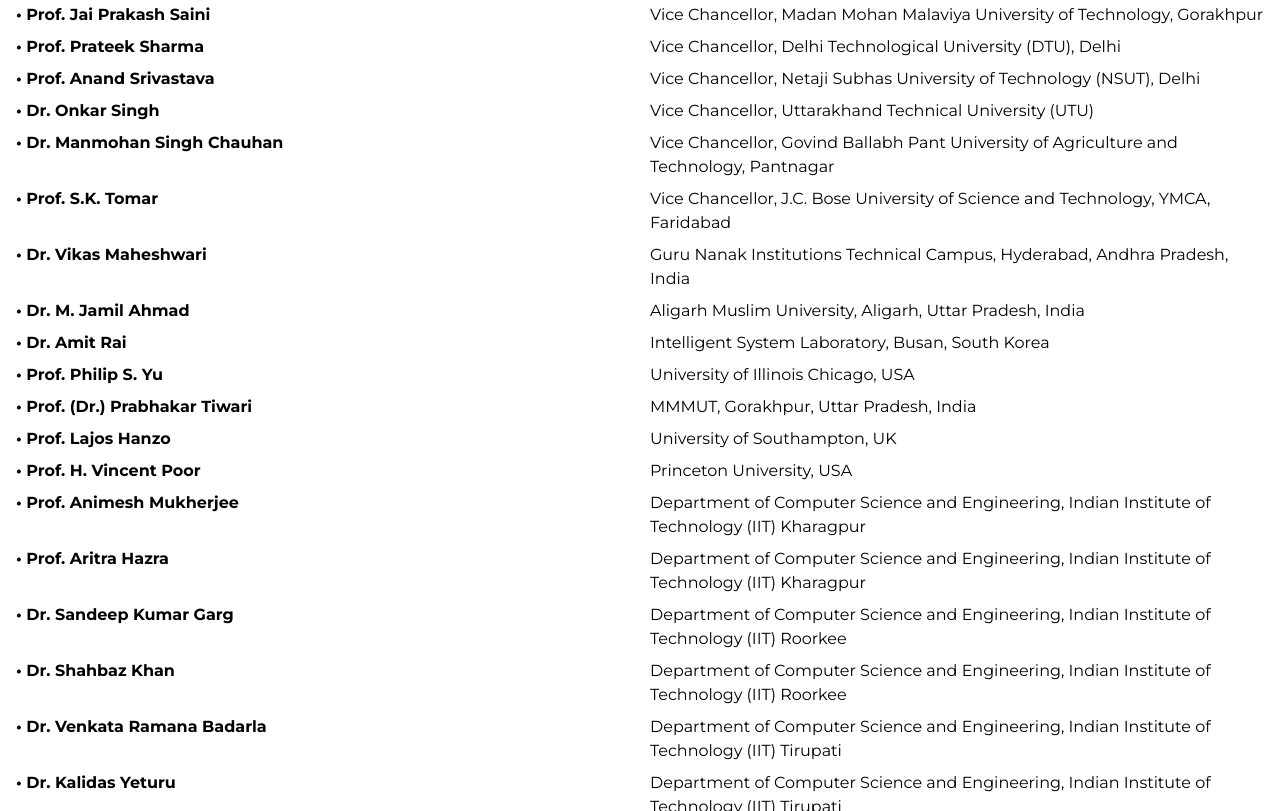
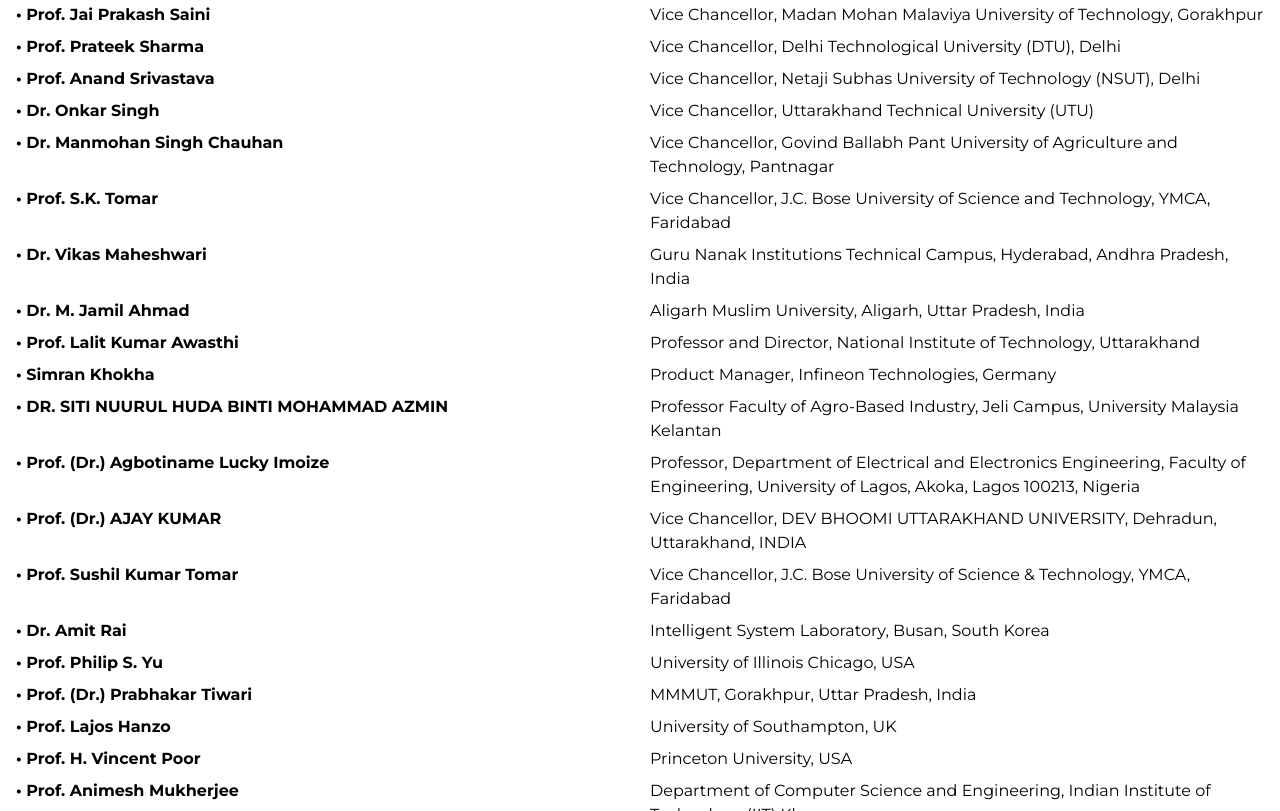
Before and after one commit to siddhant0022/i3cset-2025, a website: page committee.html in a window 1280 px wide. Shown: the part 537-1348 px from the top of the page. Drawn offline with nearby package versions, Linux system fonts and the light colour scheme.

Commit message:
Updated advisory committee in  committee.html

```diff
--- a/committee.html
+++ b/committee.html
@@ -99,6 +99,25 @@
 
 <div class="font-bold">• Dr. M. Jamil Ahmad</div>
 <div>Aligarh Muslim University, Aligarh, Uttar Pradesh, India</div>
+
+<div class="font-bold">• Prof. Lalit Kumar Awasthi</div>
+<div>Professor and Director, National Institute of Technology, Uttarakhand</div>
+
+<div class="font-bold">• Simran Khokha</div>
+<div>Product Manager, Infineon Technologies, Germany</div>
+
+<div class="font-bold">• DR. SITI NUURUL HUDA BINTI MOHAMMAD AZMIN</div>
+<div>Professor	Faculty of Agro-Based Industry, Jeli Campus, University Malaysia Kelantan</div>
+
+<div class="font-bold">• Prof. (Dr.) Agbotiname Lucky Imoize</div>
+<div>Professor, Department of Electrical and Electronics Engineering, Faculty of Engineering, University of Lagos, Akoka, Lagos 100213, Nigeria</div>
+
+<div class="font-bold">• Prof. (Dr.) AJAY KUMAR </div>
+<div> Vice Chancellor, DEV BHOOMI UTTARAKHAND UNIVERSITY, Dehradun, Uttarakhand, INDIA</div>
+
+<div class="font-bold">• Prof. Sushil Kumar Tomar </div>
+<div> Vice Chancellor, J.C. Bose University of Science & Technology, YMCA, Faridabad</div>
+
 
 <div class="font-bold">• Dr. Amit Rai</div>
 <div>Intelligent System Laboratory, Busan, South Korea</div>
```
